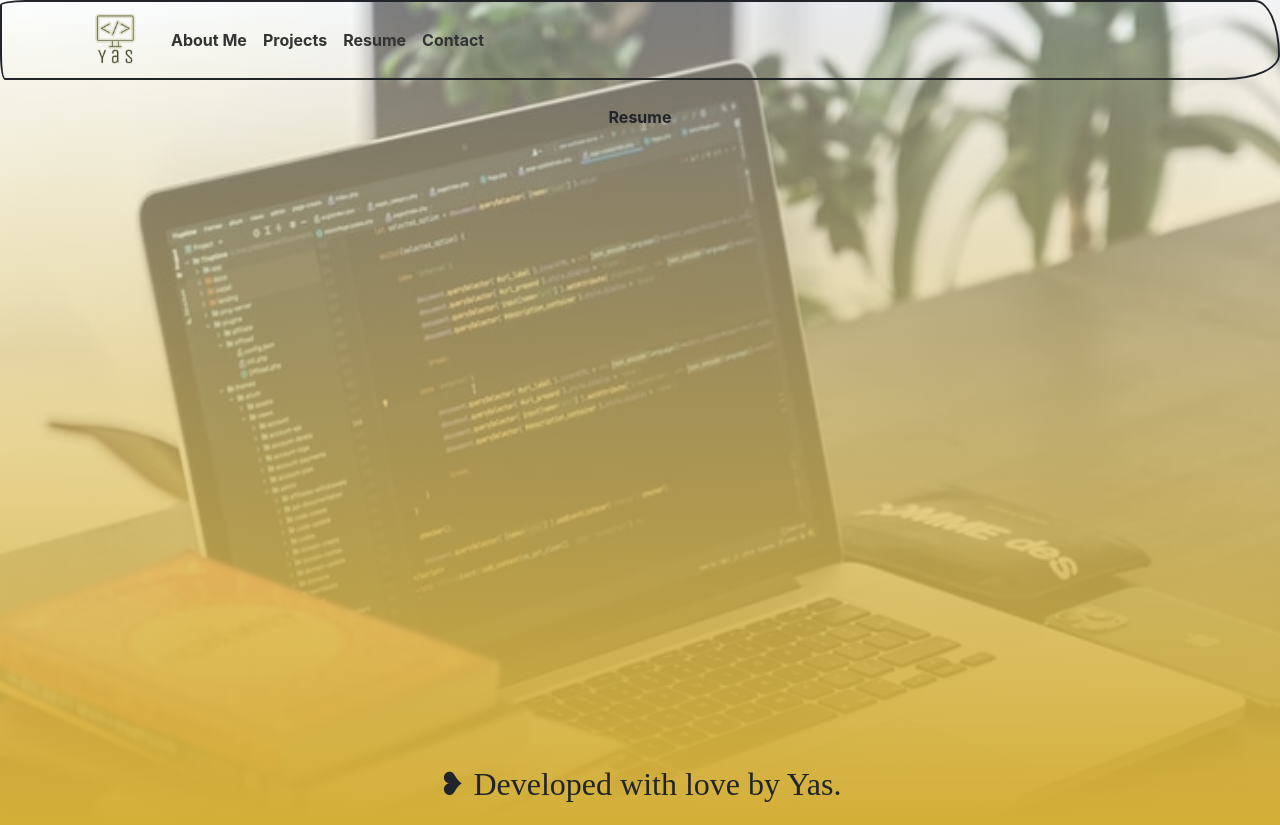
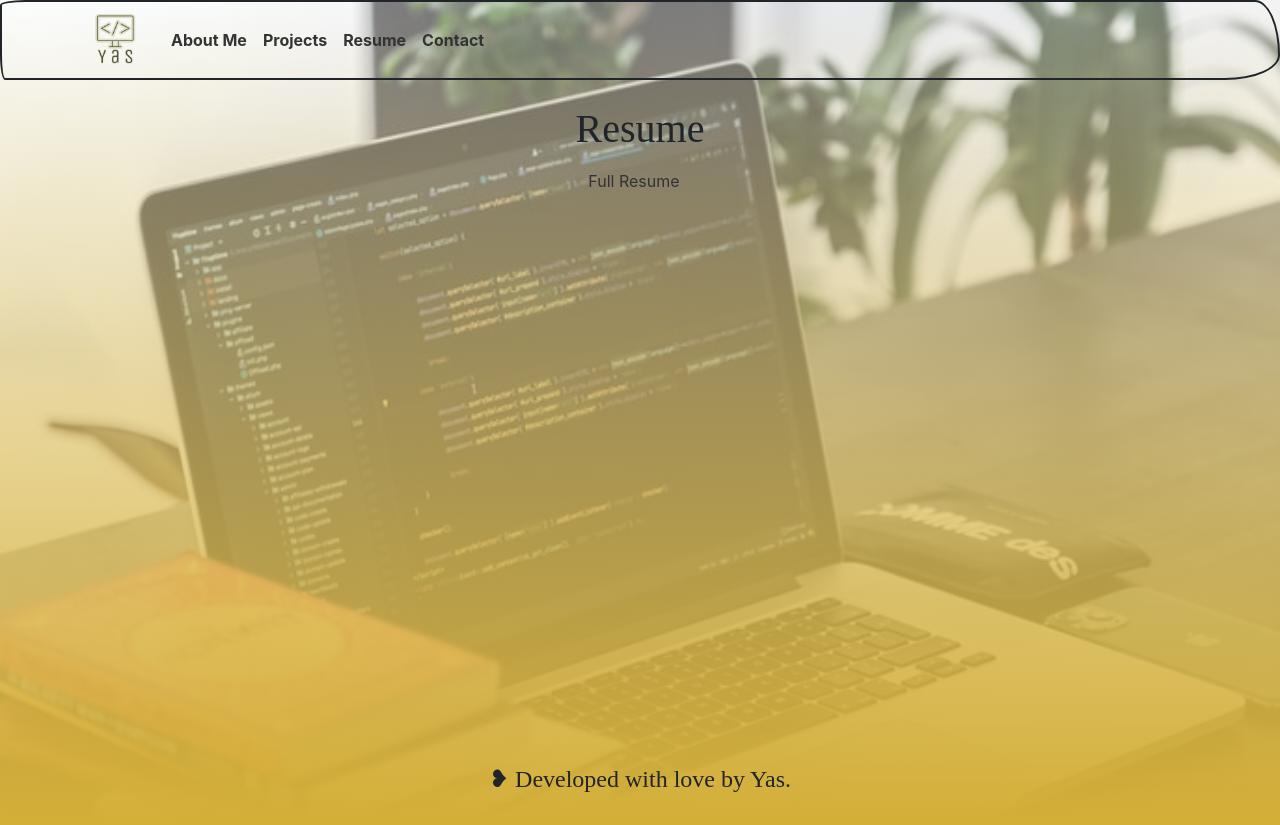
Before and after one commit to ysaad01/portfolio2.0, a React (Create React App) app: page /resume in a window 1280 px wide. Built offline with nearby package versions, Linux system fonts and the light colour scheme; a web font is replaced by a local one.

Commit message:
added resume pdf to public folder; rendered resume pdf to full resume buttonon page

```diff
--- a/src/components/Footer.js
+++ b/src/components/Footer.js
@@ -3,7 +3,7 @@ import React from "react";
 const Footer = () => {
   return (
     <footer className="footer-height">
-      <h2> ❥ Developed with love by Yas.</h2>
+      <h4> ❥ Developed with love by Yas.</h4>
     </footer>
   );
 };
--- a/src/pages/Contact.js
+++ b/src/pages/Contact.js
@@ -1,7 +1,11 @@
 import React from "react";
 
 const Contact = () => {
-  return <div className="page-content">Contact</div>;
+  return (
+    <div className="page-content">
+      <h1>Contact</h1>
+    </div>
+  );
 };
 
 export default Contact;
--- a/src/pages/Resume.js
+++ b/src/pages/Resume.js
@@ -1,7 +1,25 @@
 import React from "react";
+import { Row } from "react-bootstrap";
+import { Nav, Button } from "react-bootstrap";
 
 const Resume = () => {
-  return <div className="page-content">Resume</div>;
+  return (
+    <div className="page-content">
+      <h1>Resume</h1>
+      <Row>
+        <Nav className="resume-pdf">
+          <Button
+            variant="link"
+            href={`${process.env.PUBLIC_URL}/yas-resume.pdf`}
+            target="_blank"
+            rel="noreferrer"
+          >
+            Full Resume
+          </Button>
+        </Nav>
+      </Row>
+    </div>
+  );
 };
 
 export default Resume;
```
Also changed, not shown: 1 other file (tests, documents, lock files or other folders).
